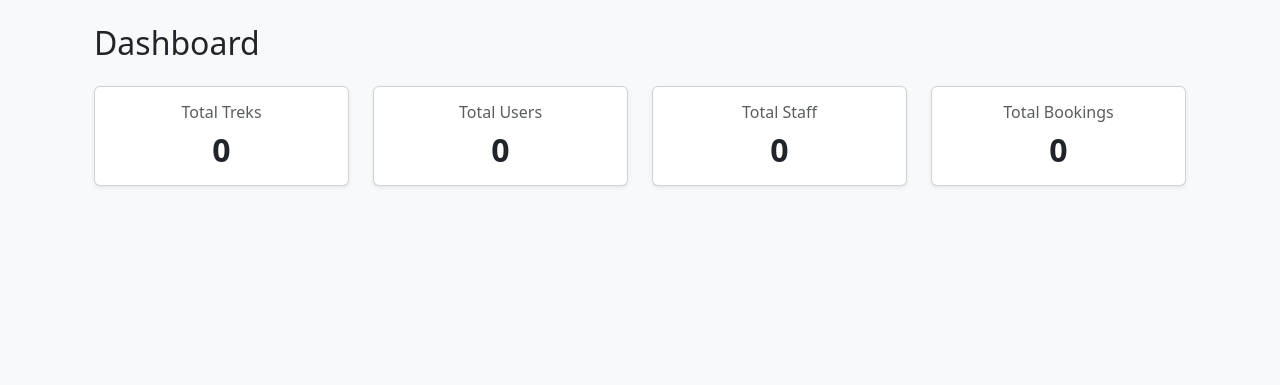
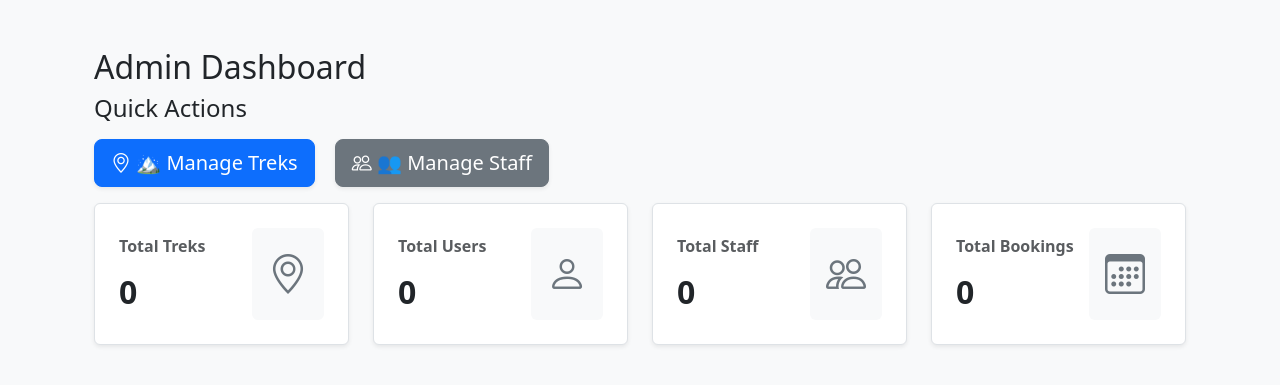
Before and after one commit to 25f1000912/Trekking-Management-Application, a Flask app: page /admin in a window 1280 px wide. Shown: the part 56-441 px from the top of the page. Run offline with Flask 3, Linux system fonts and the light colour scheme; the visitor is signed in with stand-in values (Sample User, id 1).

Commit message:
Milestone-4 Admin Dashboard & Management

```diff
--- a/app.py
+++ b/app.py
@@ -133,6 +133,12 @@ def add_trek():
         return redirect(url_for('login'))
 
     if request.method == 'POST':
+
+        # Retrieve the staff_id from the form
+        staff_id = request.form.get('staff_id')
+
+        staff_id = int(staff_id) if staff_id else None
+
         # Extract data from the form
         new_trek = Trek(
             name=request.form.get('name'),
@@ -140,7 +146,8 @@ def add_trek():
             difficulty=request.form.get('difficulty'),
             duration=request.form.get('duration'),
             available_slots=request.form.get('slots'),
-            status=request.form.get('status')
+            status=request.form.get('status'),
+            staff_id=staff_id
         )
 
         # Save to database
@@ -150,7 +157,8 @@ def add_trek():
         flash('Trek added successfully!', 'success')
         return redirect(url_for('manage_treks'))
 
-    return render_template('add_trek.html')
+    approved_staff = User.query.filter_by(role='Staff', status='Approved').all()
+    return render_template('add_trek.html', approved_staff=approved_staff)
 
 @app.route('/admin/treks/edit/<int:id>', methods=['GET', 'POST'])
 @login_required
@@ -161,18 +169,23 @@ def edit_trek(id):
     trek = Trek.query.get_or_404(id)
 
     if request.method == 'POST':
+
         trek.name = request.form.get('name')
         trek.location = request.form.get('location')
         trek.difficulty = request.form.get('difficulty')
         trek.duration = request.form.get('duration')
         trek.available_slots = request.form.get('slots')
         trek.status = request.form.get('status')
+        staff_id = request.form.get('staff_id')
+        trek.staff_id = int(staff_id) if staff_id else None
 
         db.session.commit()
+
         flash('Trek updated successfully!', 'success')
         return redirect(url_for('manage_treks'))
 
-    return render_template('edit_trek.html', trek=trek)
+    approved_staff = User.query.filter_by(role='Staff', status='Approved').all()
+    return render_template('edit_trek.html', trek=trek, approved_staff=approved_staff)
 
 @app.route('/admin/treks/delete/<int:id>', methods=['POST'])
 @login_required
@@ -186,6 +199,38 @@ def delete_trek(id):
 
     flash('Trek deleted successfully!', 'success')
     return redirect(url_for('manage_treks'))
+
+# --- Admin: Manage Staff ---
+
+@app.route('/manage_staff')
+@login_required
+def manage_staff():
+    if session.get('role') != 'Admin':
+        flash('Unauthorized access.', 'danger')
+        return redirect(url_for('login'))
+
+    # Fetch all users who registered as Staff
+    staff_members = User.query.filter_by(role='Staff').all()
+    return render_template('manage_staff.html', staff_members=staff_members)
+
+@app.route('/update_staff_status/<int:id>/<string:action>')
+@login_required
+def update_staff_status(id, action):
+    if session.get('role') != 'Admin':
+        flash('Unauthorized access.', 'danger')
+        return redirect(url_for('login'))
+
+    staff = User.query.get_or_404(id)
+
+    if action == 'approve':
+        staff.status = 'Approved'
+        flash(f'Staff {staff.full_name} has been approved.', 'success')
+    elif action == 'reject':
+        staff.status = 'Rejected' # Or you can use db.session.delete(staff)
+        flash(f'Staff {staff.full_name} has been rejected.', 'danger')
+
+    db.session.commit()
+    return redirect(url_for('manage_staff'))
 
 
 @app.route('/staff')
--- a/templates/admin_dashboard.html
+++ b/templates/admin_dashboard.html
@@ -2,47 +2,75 @@
 
 {% block content %}
 <div class="container mt-4">
-    <h2 class="mb-4">Dashboard</h2>
+    <h2 class="mt-5">Admin Dashboard</h2>
+    <div class="mb-3">
+        <h4 class="mb-3">Quick Actions</h4>
+        <a href="{{ url_for('manage_treks') }}" class="btn btn-primary btn-lg me-3 shadow-sm">
+            <i class="bi bi-geo-alt"></i> 🏔️ Manage Treks
+        </a>
+        <a href="{{ url_for('manage_staff') }}" class="btn btn-secondary btn-lg shadow-sm">
+            <i class="bi bi-people"></i> 👥 Manage Staff
+        </a>
+    </div>
 
     <!-- Bootstrap Grid Row for Cards -->
     <div class="row">
-
         <!-- Total Treks Card -->
-        <div class="col-md-3 mb-3">
-            <div class="card shadow-sm">
-                <div class="card-body text-center">
-                    <h6 class="card-title text-muted">Total Treks</h6>
-                    <h2 class="card-text fw-bold">{{ total_treks }}</h2>
+        <div class="col-md-3 mb-4">
+            <div class="card shadow-sm border rounded h-100">
+                <div class="card-body d-flex justify-content-between align-items-center p-4">
+                    <div>
+                        <h6 class="text-muted fw-bold mb-3">Total Treks</h6>
+                        <h2 class="fw-bolder mb-0 text-dark">{{ total_treks }}</h2>
+                    </div>
+                    <div class="bg-light rounded p-3 d-flex align-items-center justify-content-center">
+                        <i class="bi bi-geo-alt fs-1 text-secondary"></i>
+                    </div>
                 </div>
             </div>
         </div>
 
         <!-- Total Users Card -->
-        <div class="col-md-3 mb-3">
-            <div class="card shadow-sm">
-                <div class="card-body text-center">
-                    <h6 class="card-title text-muted">Total Users</h6>
-                    <h2 class="card-text fw-bold">{{ total_users }}</h2>
+        <div class="col-md-3 mb-4">
+            <div class="card shadow-sm border rounded h-100">
+                <div class="card-body d-flex justify-content-between align-items-center p-4">
+                    <div>
+                        <h6 class="text-muted fw-bold mb-3">Total Users</h6>
+                        <h2 class="fw-bolder mb-0 text-dark">{{ total_users }}</h2>
+                    </div>
+                    <div class="bg-light rounded p-3 d-flex align-items-center justify-content-center">
+                        <i class="bi bi-person fs-1 text-secondary"></i>
+                    </div>
                 </div>
             </div>
         </div>
 
         <!-- Total Staff Card -->
-        <div class="col-md-3 mb-3">
-            <div class="card shadow-sm">
-                <div class="card-body text-center">
-                    <h6 class="card-title text-muted">Total Staff</h6>
-                    <h2 class="card-text fw-bold">{{ total_staff }}</h2>
+        <div class="col-md-3 mb-4">
+            <div class="card shadow-sm border rounded h-100">
+                <div class="card-body d-flex justify-content-between align-items-center p-4">
+                    <div>
+                        <h6 class="text-muted fw-bold mb-3">Total Staff</h6>
+                        <h2 class="fw-bolder mb-0 text-dark">{{ total_staff }}</h2>
+                    </div>
+                    <div class="bg-light rounded p-3 d-flex align-items-center justify-content-center">
+                        <i class="bi bi-people fs-1 text-secondary"></i>
+                    </div>
                 </div>
             </div>
         </div>
 
         <!-- Total Bookings Card -->
-        <div class="col-md-3 mb-3">
-            <div class="card shadow-sm">
-                <div class="card-body text-center">
-                    <h6 class="card-title text-muted">Total Bookings</h6>
-                    <h2 class="card-text fw-bold">{{ total_bookings }}</h2>
+        <div class="col-md-3 mb-4">
+            <div class="card shadow-sm border rounded h-100">
+                <div class="card-body d-flex justify-content-between align-items-center p-4">
+                    <div>
+                        <h6 class="text-muted fw-bold mb-3">Total Bookings</h6>
+                        <h2 class="fw-bolder mb-0 text-dark">{{ total_bookings }}</h2>
+                    </div>
+                    <div class="bg-light rounded p-3 d-flex align-items-center justify-content-center">
+                        <i class="bi bi-calendar3 fs-1 text-secondary"></i>
+                    </div>
                 </div>
             </div>
         </div>
--- a/templates/base.html
+++ b/templates/base.html
@@ -5,6 +5,7 @@
     <meta name="viewport" content="width=device-width, initial-scale=1.0">
     <title>Trekking Management</title>
     <link href="https://cdn.jsdelivr.net/npm/bootstrap@5.3.0/dist/css/bootstrap.min.css" rel="stylesheet">
+    <link rel="stylesheet" href="https://cdn.jsdelivr.net/npm/bootstrap-icons@1.11.3/font/bootstrap-icons.min.css">
 </head>
 <body class="bg-light">
 
```
Also changed, not shown: models.py (+5 -2 lines), templates/add_trek.html (+11 -0 lines), templates/edit_trek.html (+11 -0 lines), templates/manage_staff.html (added, +53 -0 lines), templates/manage_treks.html (+11 -2 lines).
